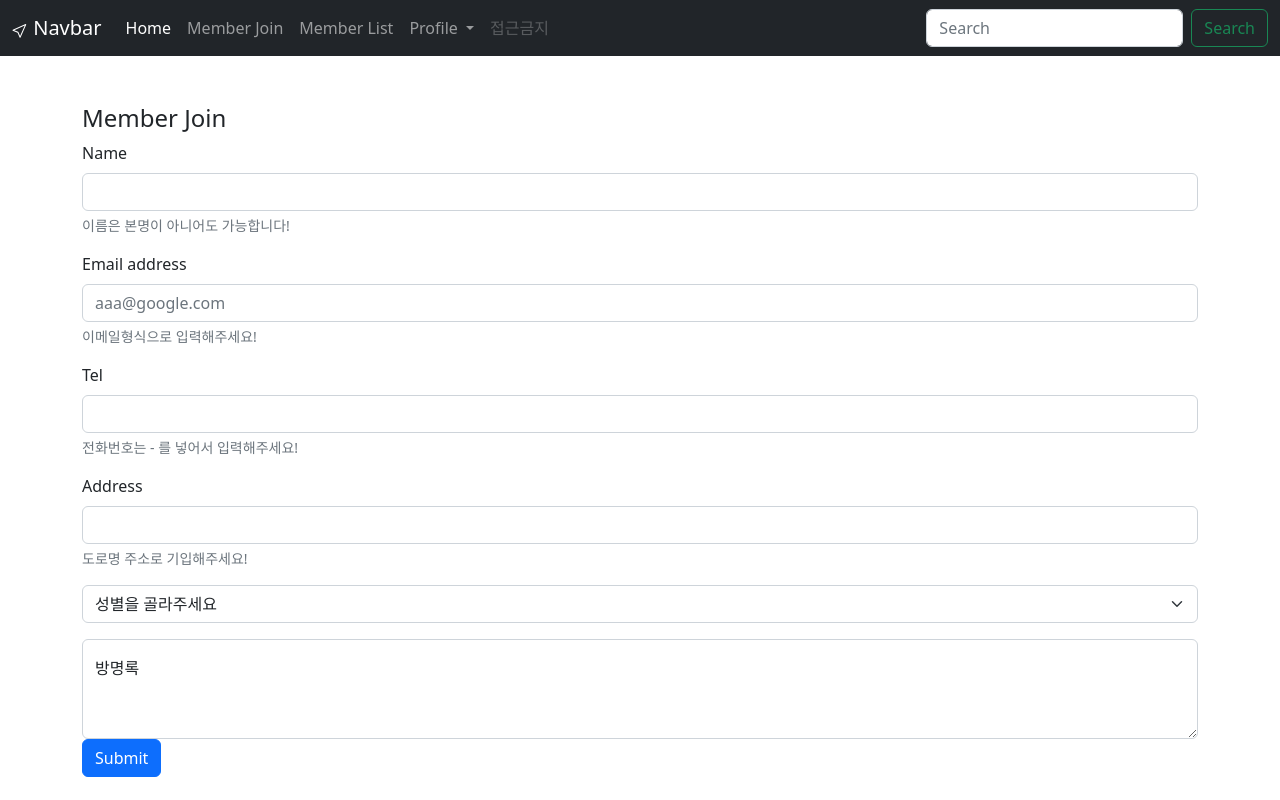
After one commit to frohes-Quokka/pythonData, a Flask app: page /inputform in a window 1280 px wide. The commit adds this page. Run offline with Flask 2, Linux system fonts and the light colour scheme.

Commit message:
making webpage

```diff
--- a/python_basic/10_flask/app.py
+++ b/python_basic/10_flask/app.py
@@ -1,12 +1,45 @@
 from flask import Flask,request,redirect,render_template
+import sqlite3
+import os
 
 app = Flask(__name__)
+path = os.path.dirname(__file__)  #현재경로에 directory 이름 가져오기
+#conn = sqlite3.connect(path + '/customer.db')
+
 
 @app.route('/')
 def index():
     return render_template('index.html')
 
+@app.route('/inputform', methods=['GET','POST'])
+def inputform():
+    if request.method == 'GET':
+        return render_template('inputform.html')
+    else:
+        #db에 데이터 입력
+        conn = sqlite3.connect(path + '/customer.db')
+        cur = conn.cursor()
+        cur.execute('''create table if not exists customer
+                        (name text,
+                         email text,
+                         tel text,
+                         address text,
+                         gender text,
+                         guestBook text)''')
+        conn.commit()
+        data = [request.form['name'], request.form['email'], request.form['tel'],request.form['address'], request.form['gender'], request.form['guestBook']]
+        cur.execute('insert into customer values(?,?,?,?,?,?)', data)
+        conn.commit()
+        conn.close()
+        return redirect('/customerlist')
 
+@app.route('/customerlist')
+def customerlist():
+    conn = sqlite3.connect(path + '/customer.db')
+    cur = conn.cursor()
+    cur.execute('select * from customer order by name')
+    data = cur.fetchall()
+    return render_template('customerlist.html', data=data)
 
 if __name__ == '__main__':
     app.run(debug=True, port=80)
--- a/python_basic/10_flask/templates/base.html
+++ b/python_basic/10_flask/templates/base.html
@@ -3,7 +3,7 @@
   <head>
     <meta charset="utf-8">
     <meta name="viewport" content="width=device-width, initial-scale=1">
-    <title>Bootstrap demo</title>
+    <title>Quokka's vacation</title>
     <link href="https://cdn.jsdelivr.net/npm/bootstrap@5.2.0-beta1/dist/css/bootstrap.min.css" rel="stylesheet" integrity="sha384-0evHe/X+R7YkIZDRvuzKMRqM+OrBnVFBL6DOitfPri4tjfHxaWutUpFmBp4vmVor" crossorigin="anonymous">
   </head>
   <body>
--- /dev/null
+++ b/python_basic/10_flask/templates/inputform.html
@@ -0,0 +1,48 @@
+{% extends 'base.html' %}
+{% block body %}
+<div class="container">
+    <br/><br/>
+    <h4>Member Join</h4>
+    <form action="/inputform" method="post">
+        <div class="mb-3">
+          <label for="Name" class="form-label">Name</label>
+          <input type="text" class="form-control" id="Name" name="name" aria-describedby="NameHelp">
+          <div id="NameHelp" class="form-text">이름은 본명이 아니어도 가능합니다!</div>
+        </div>
+        <div class="mb-3">
+            <label for="exampleInputEmail1" class="form-label">Email address</label>
+            <input type="email" class="form-control" id="exampleInputEmail1" name="email" aria-describedby="emailHelp" placeholder="aaa@google.com">
+            <div id="emailHelp" class="form-text">이메일형식으로 입력해주세요!</div>
+          </div>
+        <div class="mb-3">
+            <label for="Tel" class="form-label">Tel</label>
+            <input type="text" class="form-control" id="Tel" name="tel" aria-describedby="TelHelp">
+            <div id="TelHelp" class="form-text">전화번호는 - 를 넣어서 입력해주세요!</div>
+        </div>
+        <div class="mb-3">
+            <label for="Address" class="form-label">Address</label>
+            <input type="text" class="form-control" id="Address" name="address" aria-describedby="AddressHelp">
+            <div id="AddressHelp" class="form-text">도로명 주소로 기입해주세요!</div>
+        </div>
+        <div class="mb-3">
+            <select class="form-select" aria-label=".form-select-lg example" name="gender">
+                <option selected>성별을 골라주세요</option>
+                <option value="남자">남자</option>
+                <option value="여자">여자</option>
+            </select>
+        </div>
+        <!---
+        <div class="mb-3">
+            <label for="guestBook" class="form-label">하고싶은 말</label><br/>
+            <textarea name="guestBook"></textarea>
+        </div>
+        -->
+        <div class="form-floating">
+            <textarea class="form-control" placeholder="하고싶은 말을 남겨주세요" id="guestBook" style="height: 100px" name="guestBook"></textarea>
+            <label for="guestBook">방명록</label>
+        </div>
+        <button type="submit" class="btn btn-primary">Submit</button>
+      </form>
+
+</div>
+{% endblock %}
--- a/python_basic/10_flask/templates/menu.html
+++ b/python_basic/10_flask/templates/menu.html
@@ -12,24 +12,27 @@
       <div class="collapse navbar-collapse" id="navbarSupportedContent">
         <ul class="navbar-nav me-auto mb-2 mb-lg-0">
           <li class="nav-item">
-            <a class="nav-link active" aria-current="page" href="#">Home</a>
+            <a class="nav-link active" aria-current="page" href="/">Home</a>
           </li>
           <li class="nav-item">
-            <a class="nav-link" href="#">Link</a>
+            <a class="nav-link" href="/inputform">Member Join</a>
+          </li>
+          <li class="nav-item">
+            <a class="nav-link" href="/customerlist">Member List</a>
           </li>
           <li class="nav-item dropdown">
             <a class="nav-link dropdown-toggle" href="#" id="navbarDropdown" role="button" data-bs-toggle="dropdown" aria-expanded="false">
-              Dropdown
+              Profile
             </a>
             <ul class="dropdown-menu" aria-labelledby="navbarDropdown">
-              <li><a class="dropdown-item" href="#">Action</a></li>
-              <li><a class="dropdown-item" href="#">Another action</a></li>
+              <li><a class="dropdown-item" href="/myprofile" target="_blank">쥔쟝프로필</a></li>
+              <li><a class="dropdown-item" href="https://life-of-wanderer.tistory.com/" target="_blank">쥔쟝블로그</a></li>
               <li><hr class="dropdown-divider"></li>
-              <li><a class="dropdown-item" href="#">Something else here</a></li>
+              <li><a class="dropdown-item" href="https://github.com/frohes-Quokka?tab=repositories" target="_blank">쥔쟝깃허브</a></li>
             </ul>
           </li>
           <li class="nav-item">
-            <a class="nav-link disabled">Disabled</a>
+            <a class="nav-link disabled">접근금지</a>
           </li>
         </ul>
         <form class="d-flex" role="search">
```
Also changed, not shown: python_basic/10_flask/templates/customerlist.html (added, +33 -0 lines), python_basic/10_flask/templates/index.html (+8 -8 lines), python_basic/10_flask/customer.db (added), python_basic/10_flask/templates/myprofile.html (added).
